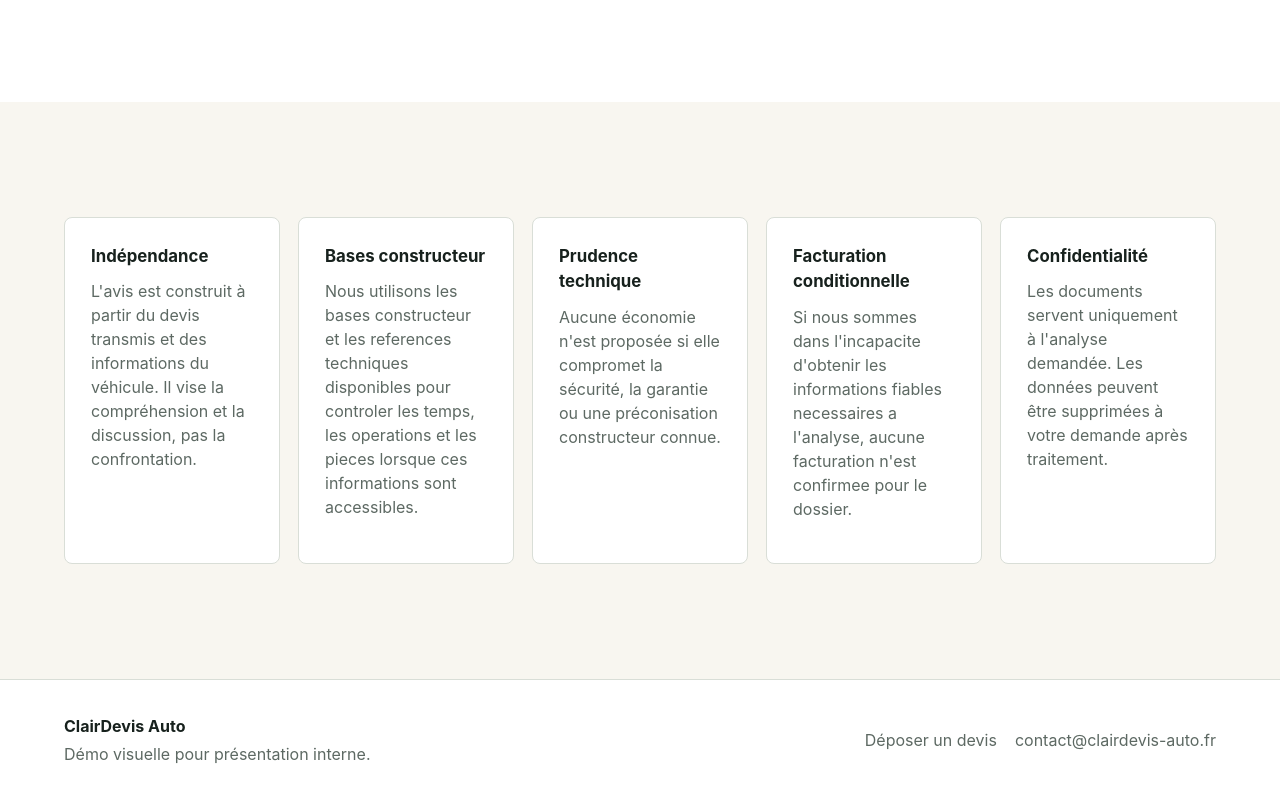
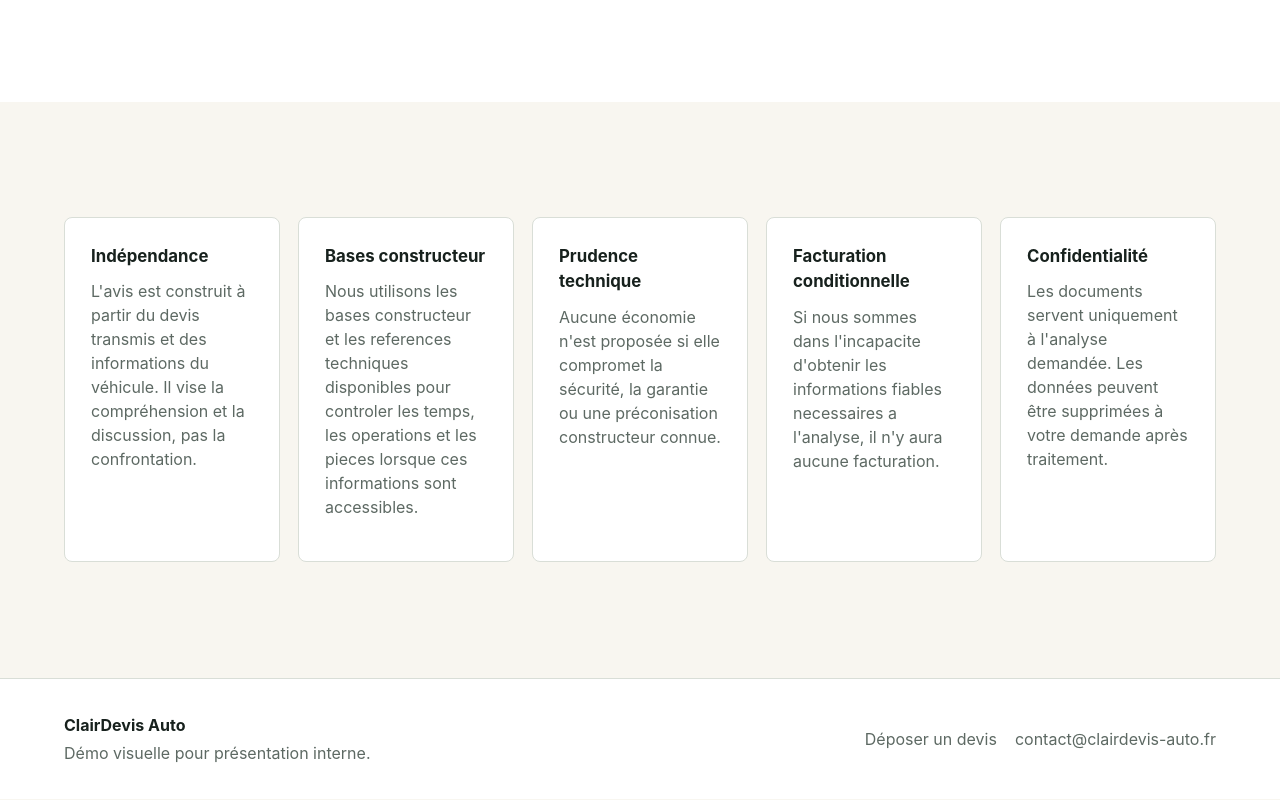
Before and after one commit to wfit69960/cda, a plain HTML site: page index.html in a window 1280 px wide. Shown: the part 4278-5078 px from the top of the page. Drawn offline with Linux system fonts and the light colour scheme.

Commit message:
Update index.html

```diff
--- a/index.html
+++ b/index.html
@@ -316,7 +316,7 @@
             <h3>Facturation conditionnelle</h3>
             <p>
               Si nous sommes dans l'incapacite d'obtenir les informations fiables
-              necessaires a l'analyse, aucune facturation n'est confirmee pour le dossier.
+              necessaires a l'analyse, il n'y aura aucune facturation.
             </p>
           </article>
           <article>
```
